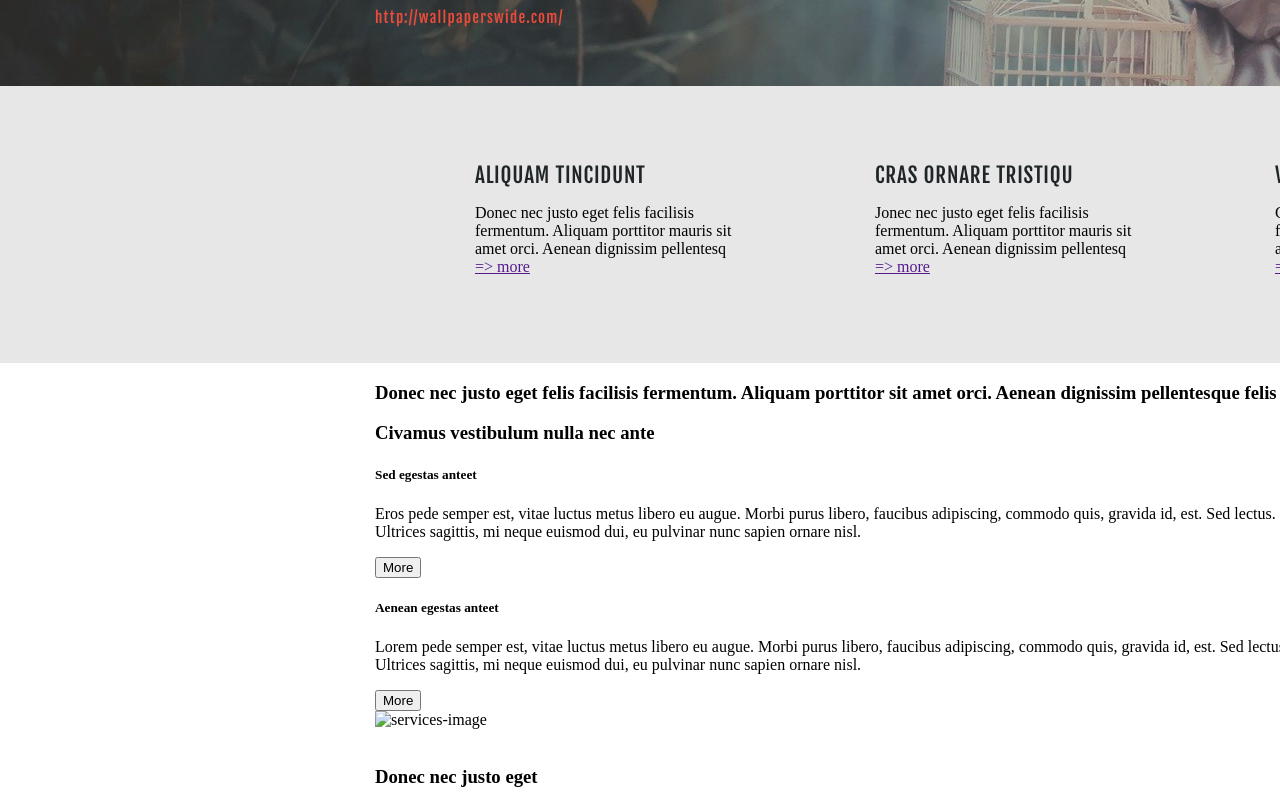
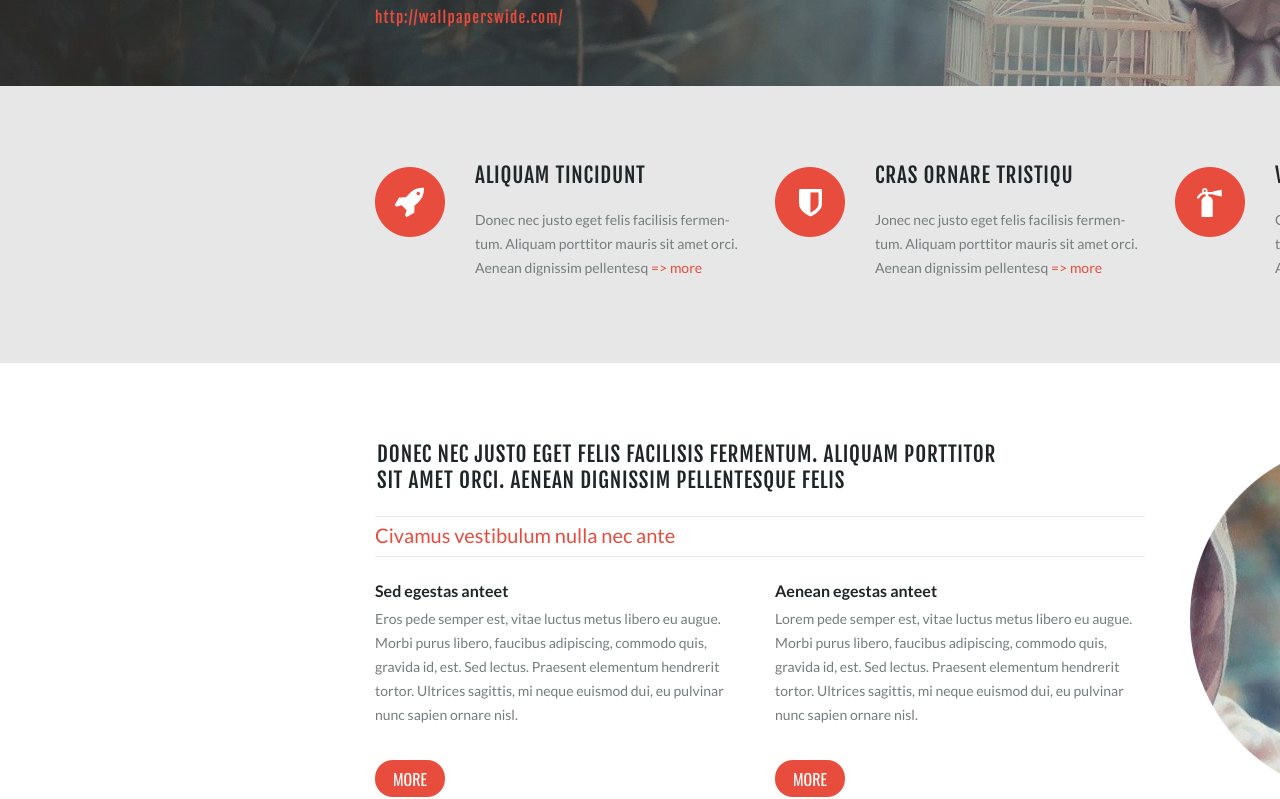
Before and after one commit to MedoviyKeksik/P1-Task, a plain HTML site: page index.html in a window 1280 px wide. Shown: the part 554-1353 px from the top of the page. Drawn offline with nearby package versions, Linux system fonts and the light colour scheme.

Commit message:
Completed achievements css + Added services block

```diff
--- a/index.html
+++ b/index.html
@@ -5,7 +5,7 @@
     <title>P1-Task</title>
     <link rel="stylesheet" href="style.css">
     <link rel="preconnect" href="https://fonts.gstatic.com">
-    <link href="https://fonts.googleapis.com/css2?family=Fjalla+One&family=Lato:ital,wght@0,400;0,700;0,900;1,400&display=swap" rel="stylesheet">
+    <link href="https://fonts.googleapis.com/css2?family=Fjalla+One&family=Lato:ital,wght@0,400;0,700;0,900;1,400&family=Oswald&display=swap" rel="stylesheet">
 </head>
 <body class="page">
     <header class="header">
@@ -37,25 +37,25 @@
     </section>
     <section class="achievements">
         <div class="container container_achievements">
-            <div class="achievements__item">
+            <div class="achievements__item achievements__item_background_rocket">
                 <h3 class="achievements__item-title">Aliquam tincidunt</h3>
-                <p class="achievements__item-desctiption">Donec nec justo eget felis facilisis fermentum. Aliquam porttitor mauris sit amet orci. Aenean dignissim pellentesq  <a href="" class="achievements__item-link">=> more</a></p>
+                <p class="achievements__item-description">Donec nec justo eget felis facilisis fermen&shy;tum. Aliquam porttitor mauris sit amet orci. Aenean dignissim pellentesq  <a href="" class="achievements__item-link">=> more</a></p>
             </div>
-            <div class="achievements__item">
+            <div class="achievements__item achievements__item_background_shield">
                 <h3 class="achievements__item-title">Cras ornare tristiqu</h3>
-                <p class="achievements__item-desctiption">Jonec nec justo eget felis facilisis fermentum. Aliquam porttitor mauris sit amet orci. Aenean dignissim pellentesq  <a href="" class="achievements__item-link">=> more</a></p>
+                <p class="achievements__item-description">Jonec nec justo eget felis facilisis fermen&shy;tum. Aliquam porttitor mauris sit amet orci. Aenean dignissim pellentesq  <a href="" class="achievements__item-link">=> more</a></p>
             </div>
-            <div class="achievements__item">
+            <div class="achievements__item achievements__item_background_extinguisher">
                 <h3 class="achievements__item-title">Vivamus vestibulum</h3>
-                <p class="achievements__item-desctiption">Conec nec justo eget felis facilisis fermentum. Aliquam porttitor mauris sit amet orci. Aenean dignissim pellentesq  <a href="" class="achievements__item-link">=> more</a></p>
+                <p class="achievements__item-description">Conec nec justo eget felis facilisis fermen&shy;tum. Aliquam porttitor mauris sit amet orci. Aenean dignissim pellentesq  <a href="" class="achievements__item-link">=> more</a></p>
             </div>
         </div>
     </section>
     <section class="services">
-        <div class="container">
+        <div class="container container_services">
             <div class="services__block">
-                <h3 class="services__title">Donec nec justo eget felis facilisis fermentum. Aliquam porttitor sit amet orci. Aenean dignissim pellentesque felis</h3>
-                <h3 class="">Civamus vestibulum nulla nec ante</h3>
+                <h3 class="services__title">Donec nec justo eget felis facilisis fermentum. Aliquam porttitor <br> sit amet orci. Aenean dignissim pellentesque felis</h3>
+                <h3 class="services__subtitle">Civamus vestibulum nulla nec ante</h3>
                 <div class="services__articles">
                     <div class="services__article">
                         <h5 class="services__article-title">Sed egestas anteet</h5>
@@ -69,7 +69,7 @@
                     </div>
                 </div>
             </div>
-            <img src="" alt="services-image" class="services__image">
+            <img src="assets/img/services-picture.png" alt="services-image" class="services__image">
         </div>
     </section>
     <section class="subscribe">
--- a/style.css
+++ b/style.css
@@ -143,8 +143,22 @@
 .achievements__item {
     width: 270px;
     margin: 0;
-    padding-top: 76px;
+    margin-top: 76px;
     padding-left: 100px;
+    background-repeat: no-repeat;
+    background-position: 0 5px;
+}
+
+.achievements__item_background_rocket {
+    background-image: url('assets/img/achievements-icons-rocket.png');
+}
+
+.achievements__item_background_shield {
+    background-image: url('assets/img/achievements-icons-shield.png');
+}
+
+.achievements__item_background_extinguisher {
+    background-image: url('assets/img/achievements-icons-extinguisher.png');
 }
 
 .achievements__item-title {
@@ -158,5 +172,96 @@
 }
 
 .achievements__item-description {
-    margin: 0;
+    margin-top: 20px;
+    font-family: "Lato", sans-serif;
+    word-wrap: break-word;
+    hyphens: auto;
+    font-size: 14px;
+    line-height: 24px;
+    color: #767c7e;
 }
+
+.achievements__item-link {
+    color: #e84c3d;
+    text-decoration: none;
+}
+
+.services {
+    padding-top: 78px;
+    padding-bottom: 80px;
+}
+
+.container_services {
+    display: flex;
+    justify-content: space-between;
+}
+
+.services__block {
+    width: 770px;
+}
+
+.services__title {
+    padding-left: 2px;
+    margin-top: 0px;
+    color: #202628;
+    font-family: "Fjalla One", sans-serif;
+    font-weight: 300;
+    font-size: 21px;
+    text-transform: uppercase;
+    letter-spacing: 0.04em;
+}
+
+.services__subtitle {
+    margin-top: 23px;
+    padding-top: 6px;
+    padding-bottom: 9px;
+    margin-bottom: 0;
+    font-family: "Lato", sans-serif;
+    font-weight: 300;
+    font-size: 20px;
+    line-height: 24px;
+    color: #e84c3d;
+    border-top: 1px solid #e7e7e7;
+    border-bottom: 1px solid #e7e7e7;
+}
+
+.services__articles {
+    display: flex;
+    justify-content: space-between;
+}
+
+.services__article {
+    width: 370px;
+}
+
+.services__article-title {
+    font-family: "Lato", sans-serif;
+    font-weight: bold;
+    line-height: 24px;
+    font-size: 16px;
+    color: #202628;
+    margin-top: 22px;
+    margin-bottom: 0;
+}
+
+.services__article-content {
+    font-family: "Lato", sans-serif;
+    font-size: 14px;
+    line-height: 24px;
+    color: #767c7e;
+    margin-top: 4px;
+}
+
+.services__article-button {
+    margin-top: 19px;
+    font-family: "Oswald", sans-serif;
+    text-transform: uppercase;
+    color: #fff;
+    font-size: 16px;
+    line-height: 24px;
+    width: 70px;
+    height: 37px;
+    background-color: #e84c3d;
+    border-radius: 18px;
+    border: none;
+}
```
Also changed, not shown: assets/img/achievements-icons-extinguisher.png (added), assets/img/achievements-icons-rocket.png (added), assets/img/achievements-icons-shield.png (added), assets/img/achievements-icons.png (added), assets/img/services-picture.png (added).
